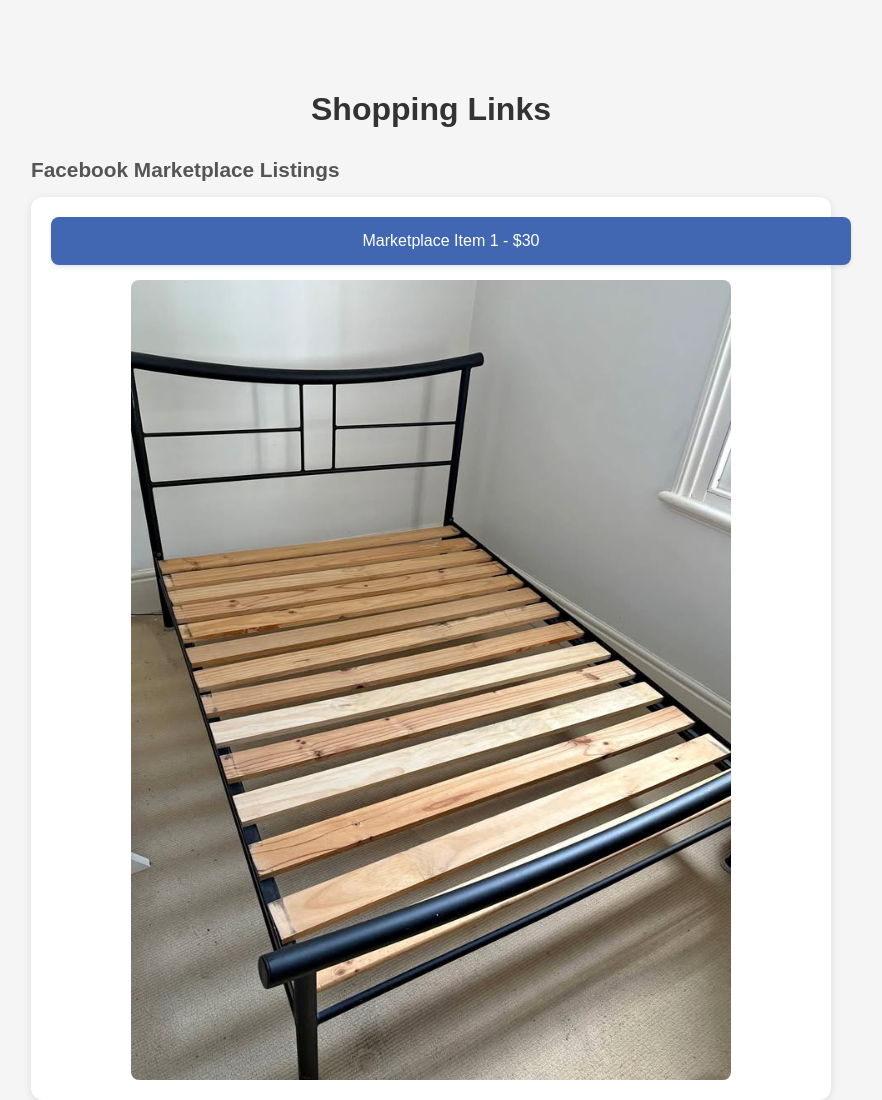
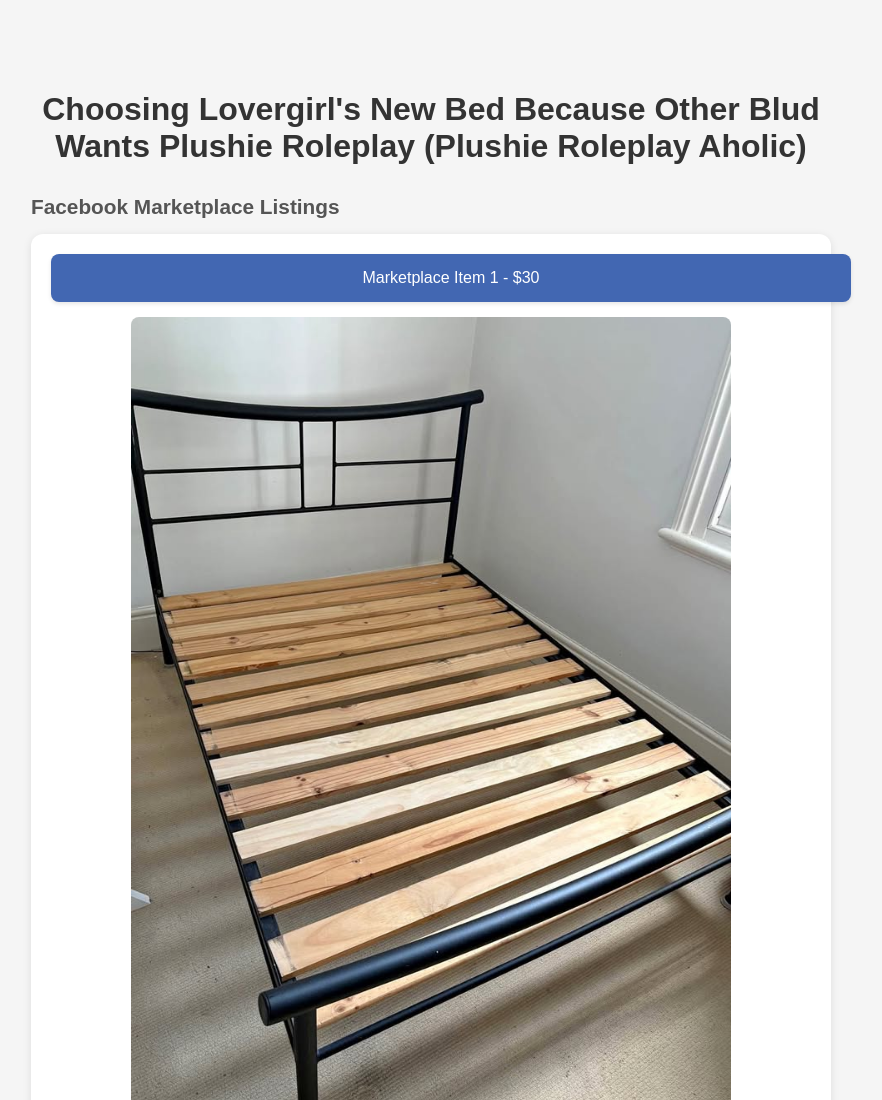
Before and after one commit to hpiy0001/bed-project, a plain HTML site: page index.html in a window 1280 px wide. Shown: the top 1100 px of the page, without its empty margins (209-1091 px from the left). Drawn offline with Linux system fonts and the light colour scheme.

Commit message:
update title

```diff
--- a/index.html
+++ b/index.html
@@ -82,7 +82,7 @@
     </style>
 </head>
 <body>
-    <h1>Shopping Links</h1>
+    <h1>Choosing Lovergirl's New Bed Because Other Blud Wants Plushie Roleplay (Plushie Roleplay Aholic)</h1>
 
     <div class="section">
         <h2>Facebook Marketplace Listings</h2>
```
